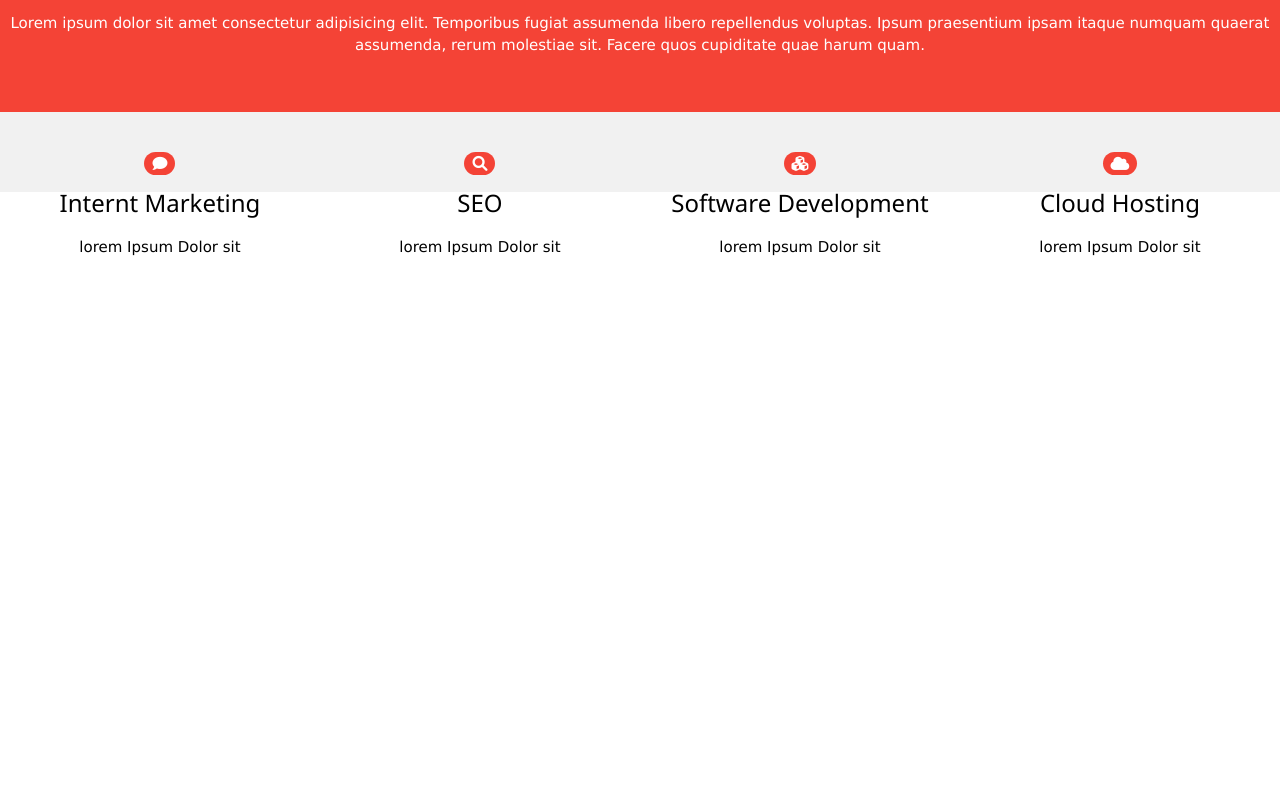
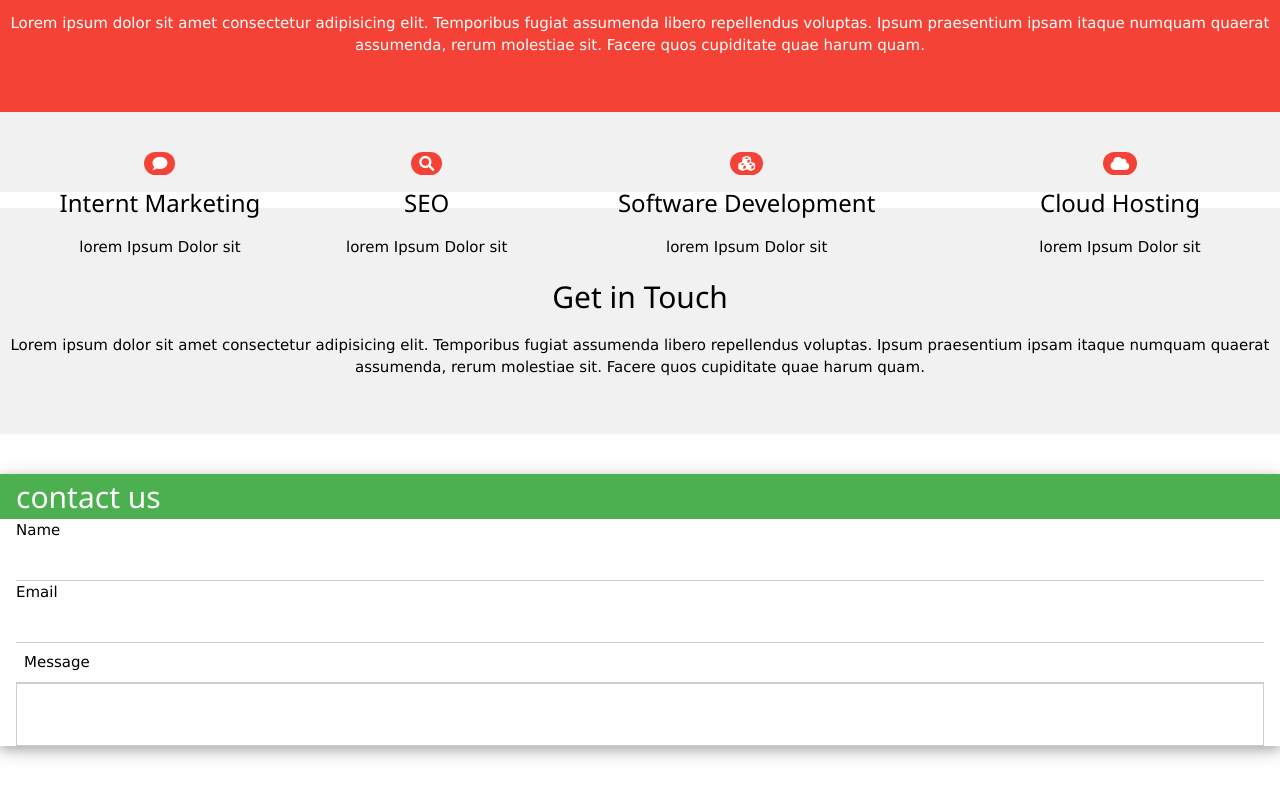
Before and after one commit to kibeert/w3.css, a plain HTML site: page index.html in a window 1280 px wide. Shown: the part 1458-2244 px from the top of the page. Before the commit the page ends 1732 px from the top, so only its background shows below. Drawn offline with nearby package versions, Linux system fonts and the light colour scheme.

Commit message:
Added a contact section to the website.

```diff
--- a/index.html
+++ b/index.html
@@ -90,20 +90,20 @@
         </div>
       </section>
       <!--Services-->
-      <section  class="section w3-light-grey">
+      <section  class="section w3-light-grey w3-margin-bottom">
         <div class="w3-cointainer w3-center">
             <div class="w3-ro3">
-                <div class="w3-col m3">
+                <div class="w3-col m3 ">
                     <i class="fa fa-comment w3-red w3-padding-small w3-round-xlarge"></i>
                     <h3>Internt Marketing</h3>
                     <p>lorem Ipsum Dolor sit</p>
                 </div>
-                <div class="w3-col m3">
+                <div class="w3-col m2">
                     <i class="fa fa-search w3-red w3-padding-small w3-round-xlarge"></i>
                     <h3>SEO</h3>
                     <p>lorem Ipsum Dolor sit</p>
                 </div>
-                <div class="w3-col m3">
+                <div class="w3-col m4">
                     <i class="fa fa-cubes w3-red w3-padding-small w3-round-xlarge"></i>
                     <h3>Software Development</h3>
                     <p>lorem Ipsum Dolor sit</p>
@@ -116,7 +116,32 @@
             </div>
         </div>
       </section>
+      <!--contact heading-->
+      <section id="Contact" class="section w3-light-grey ">
+        <div class="w3-cointainer w3-center">
 
+            <h2 class="w3-text-shadow">Get in Touch</h2>
+            <p>Lorem ipsum dolor sit amet consectetur adipisicing elit. Temporibus fugiat assumenda libero repellendus voluptas. Ipsum praesentium ipsam itaque numquam quaerat assumenda, rerum molestiae sit. Facere quos cupiditate quae harum quam.</p>
+        </div>
+      </section>
+      <!--Main contact section-->
+      <section  class="section ">
+        <div class="w3-cointainer ">
+            <div class="w3-card-4">
+                <div class="w3-container w3-green">
+                  <h2>contact us</h2>
+                </div>
+                    <form class="w3-container">
+                    <label> Name</label>
+                    <input class="w3-input" type="text">
+                    <label>Email</label>
+                    <input class="w3-input" type="email">
+                    <label class="w3-input" for="message">Message</label>
+                    <textarea class="w3-input w3-border" name="" style="resize: none;"></textarea>
+                    </form>
+                </div>
+        </div>
+      </section>
       <script>
         function shangaFunction(id) {
           var x = document.getElementById(id);
```
Also changed, not shown: css/style.css (line endings or trailing spaces).
